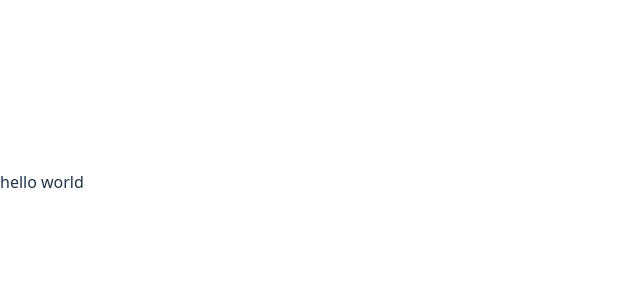
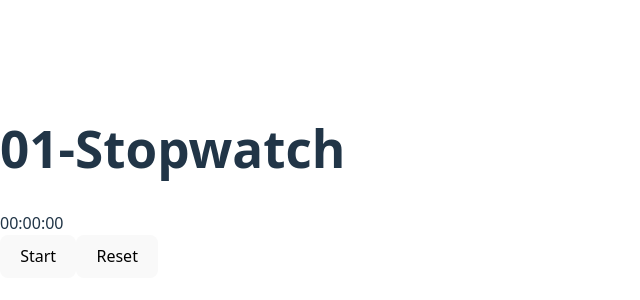
Before and after one commit to minhle0501/KhoaLuanTotNghiep2025-Cafe, a React (Vite) app in the folder frontend/: page / in a window 1280 px wide. Shown: the part 218-518 px from the top of the page, without its empty margins (0-640 px from the left). Built offline with nearby package versions, Linux system fonts and the light colour scheme.

Commit message:
counttime

```diff
--- a/frontend/src/App.jsx
+++ b/frontend/src/App.jsx
@@ -1,14 +1,48 @@
-
+import { useEffect, useState } from "react";
 
 function App() {
+  const [time, setTime] = useState(0);
+  const [running, setRunning] = useState(false);
 
+  useEffect(() => {
+    let interval;
+
+    if (running) {
+      interval = setInterval(() => {
+        setTime((prevTime) => prevTime + 10);
+      }, 10);
+    }
+
+    return () => {
+      if (interval) clearInterval(interval);
+    };
+  }, [running]);
 
   return (
     <>
-      hello world
-
+      <h1>01-Stopwatch</h1>
+      <div>
+        <span>{("0" + Math.floor((time / 60000) % 60)).slice(-2)}:</span>
+        <span>{("0" + Math.floor((time / 1000) % 60)).slice(-2)}:</span>
+        <span>{("0" + ((time / 10) % 100)).slice(-2)}</span>
+      </div>
+      <div>
+        {running ? (
+          <button onClick={() => setRunning(false)}>Stop</button>
+        ) : (
+          <button onClick={() => setRunning(true)}>Start</button>
+        )}
+        <button
+          onClick={() => {
+            setTime(0);
+            setRunning(false);
+          }}
+        >
+          Reset
+        </button>
+      </div>
     </>
-  )
+  );
 }
 
-export default App
+export default App;
```
Also changed, not shown: 1 other file (tests, documents, lock files or other folders).
